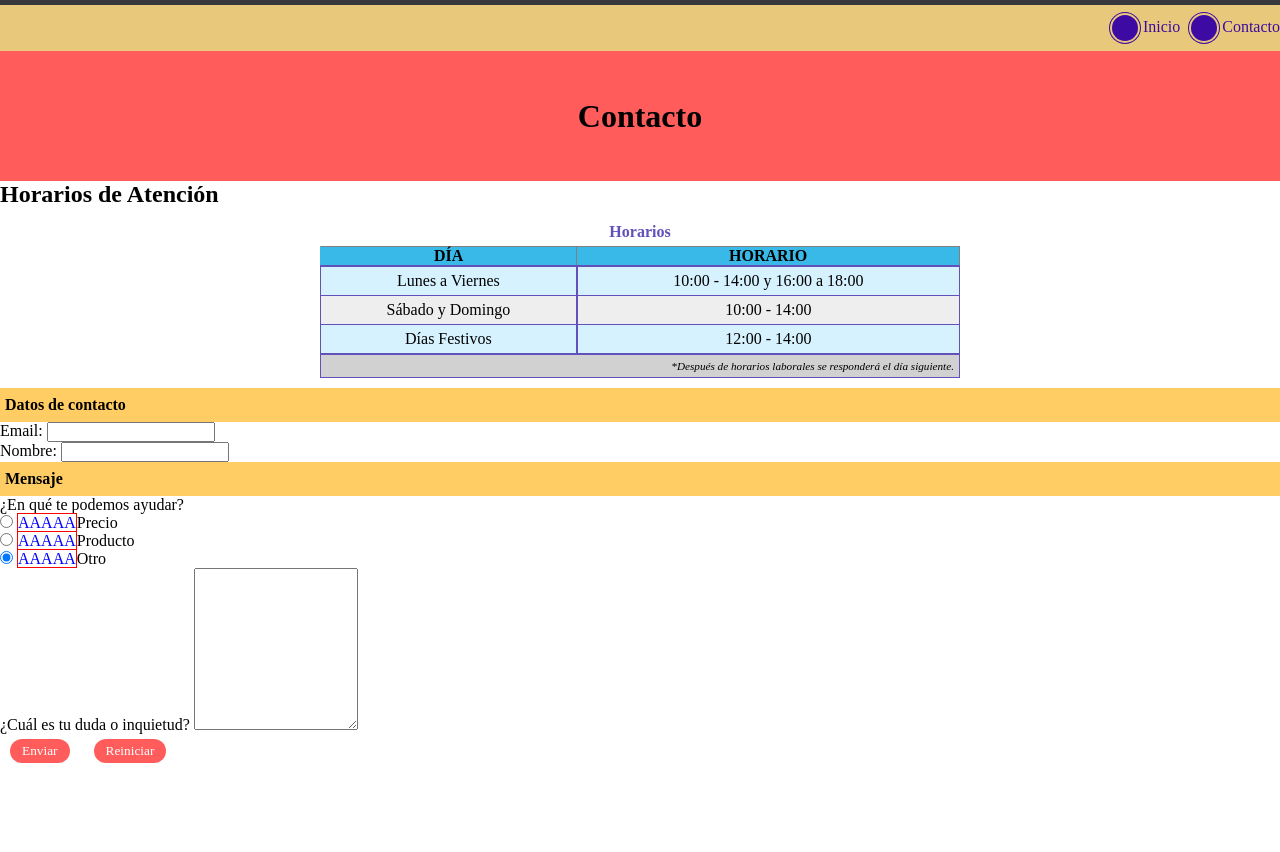
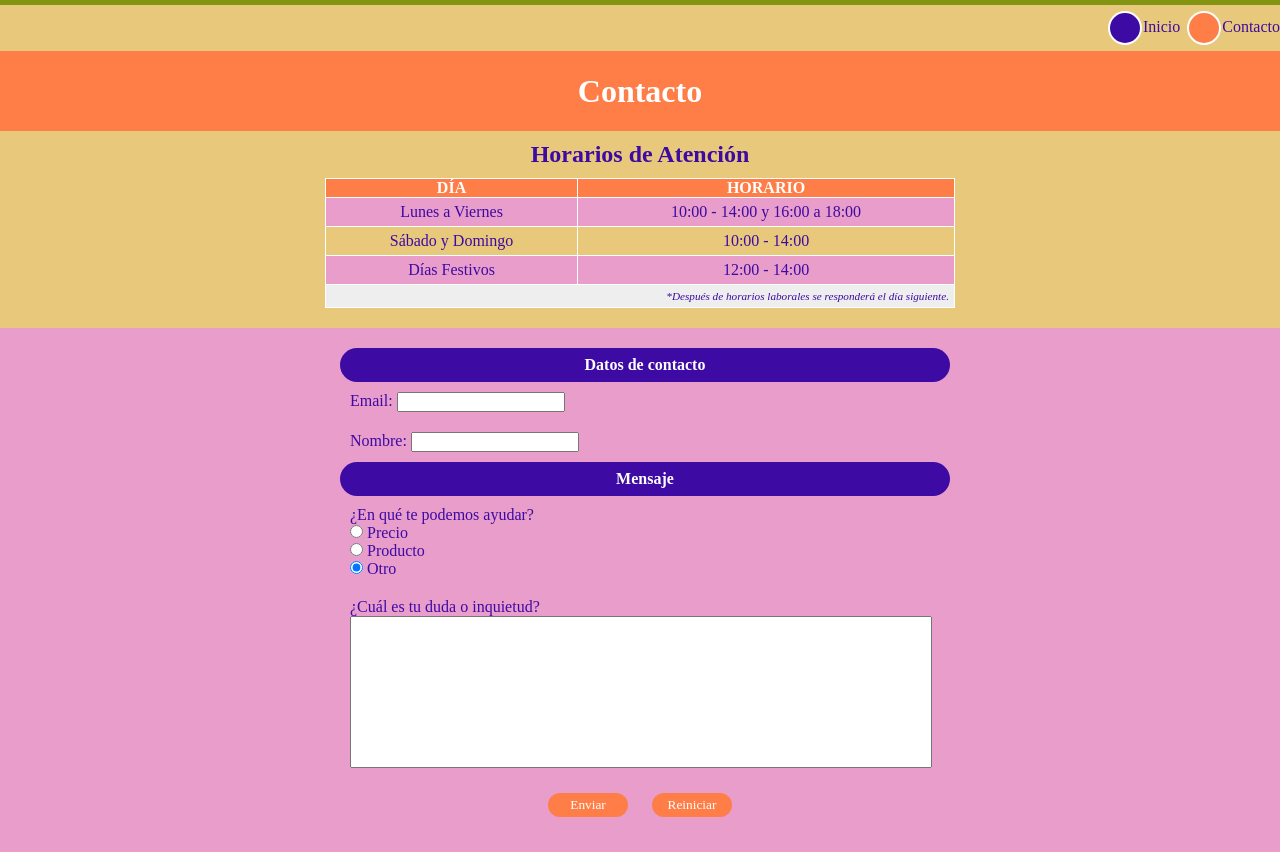
Before and after one commit to danurizp/lagels, a PHP site: page /contacto.html in a window 1280 px wide. Before the commit the page ends 763 px from the top, so only its background shows below. Run offline with PHP 8.4, Linux system fonts and the light colour scheme.

Commit message:
entrega estilo
Entrega de estilo inicial

```diff
--- a/contacto.html
+++ b/contacto.html
@@ -12,7 +12,7 @@
 	</head>
 
 	<body>
-
+		<div id="pagina">
             <ul class="menu">
                 <li>
                     <a class="nav-inicio" href="index.html">Inicio</a>
@@ -24,10 +24,10 @@
 
             <h1>Contacto</h1>
 
+            <div class="horarios">
                 <h2>Horarios de Atención</h2>
 
                 <table border="1">
-                <caption>Horarios</caption>
 
                     <thead>
                         <tr>
@@ -57,7 +57,10 @@
                         </tr>
                     </tbody>
                 </table>
-
+            </div>
+            <!-- /horarios -->
+            <div id="principal">
+                <div class="formulario">
                     <form action="#" method="get" enctype="multipart/form-data">
 
                         <fieldset>
@@ -100,17 +103,22 @@
                                 <label for="mensaje">
                                     &iquest;Cu&aacute;l es tu duda o inquietud?
                                 </label>
-                        <textarea id="mensaje" name="mensaje" rows="10" cols="20"></textarea>
+                                <textarea id="mensaje" name="mensaje"></textarea>
                             </p>
 
                         </fieldset>
 
-                <p>
+                        <p class="botones">
                             <input class= "btn" type="submit" value="Enviar" />
                             <input class= "btn" type="reset" value="Reiniciar" />
                         </p>
                     </form>
-
+                </div>
+                <!-- /formulario -->
+            </div>
+            <!-- /principal -->
+		</div>
+        <!-- /pagina -->
 	</body>
 
 </html>
--- a/css/contacto.css
+++ b/css/contacto.css
@@ -1,8 +1,22 @@
 h1 {
-    background-color: #ff5c5b;
+    background-color: #ff7d46;
+    color: #fff;
+}
+
+h2 {
+    text-align: center;
+}
+
+p {
+    padding: 10px;
 }
 
 #principal {
+    color: #3d0aa3;
+    background-color: #e89dca;
+}
+
+.formulario {
     width: 90%;
     max-width: 600px;
     min-width: 300px;
@@ -11,56 +25,56 @@ h1 {
     padding: 20px 0px;
 }
 
+.horarios {
+    background-color: #e8c97b;
+    padding: 10px;
+    color: #3d0aa3;
+}
+
 fieldset {
     border: none;
 }
 
 legend {
-    background-color: #ffcd64;
+    background-color: #3d0aa3;
     padding: 8px 5px;
-
     margin-top: 15px;
     font-weight: bold;
+    width: 100%;
+    color: white;
+    text-align: center;
+    border-radius: 20px;
+}
 
-    width: 100%;
+.botones {
+    text-align: center;
 }
 
 .btn {
     border: none;
     background: none;
     cursor: pointer;
-    background-color: #ff5c5b;
-    color: white;
+    background-color: #ff7d46;
+    color: #fff;
     padding: 4px 12px;
     text-align: center;
     border-radius: 20px;
     margin: 5px 10px;
-}
-
-input[type="radio"] + label::before {
-    content: "AAAAA";
-    border: solid 1px red;
-    color: blue;
+    width: 80px;
 }
 
 table {
     width: 50%;
     border-collapse: collapse;
-
     margin: 10px auto;
     text-align: center;
 }
 
-caption {
-    padding: 5px;
-    color: #6251bb;
-    font-weight: bold;
-}
-
 thead {
-    border-left: solid 1px #39b9e8;
+    border: solid 1px #fff;
     text-transform: uppercase;
-    background-color: #39b9e8;
+    background-color: #ff7d46;
+    color: #fff;
 }
 
 thead td {
@@ -68,34 +82,24 @@ thead td {
 }
 
 tbody {
-    border: solid 1px #6251bb;
-    border-top: solid 2px #6251bb;
-    border-bottom: solid 2px #6251bb;
+    border: solid 1px #fff;
 }
 
-tbody tr {
-    border-top: solid 1px #6251bb;
+tbody td {
+    border: solid 1px #fff;
 }
 
 tbody tr:nth-child(odd) {
-    background-color: #d6f2fe;
+    background-color: #e89dca;
 }
 
 tbody tr:nth-child(even) {
-    background-color: #eeeeee;
-}
-
-tbody td:first-child {
-    border-right: solid 2px #6251bb;
-}
-
-tbody td[rowspan] {
-    border-left: solid 1px #6251bb;
+    background-color: #e8c97b;
 }
 
 tfoot {
-    background-color: #d1d1d1;
-    border: solid 1px #6251bb;
+    background-color: #eeeeee;
+    border: solid 1px #fff;
     text-align: right;
     font-style: italic;
     font-size: 0.7em;
@@ -104,3 +108,15 @@ tfoot {
 td {
     padding: 5px;
 }
+
+#mensaje {
+    resize: none;
+    width: 100%;
+    height: 150px;
+
+}
+
+label[for="mensaje"] {
+    display: inline-block;
+    float: left;
+}
--- a/css/principal.css
+++ b/css/principal.css
@@ -5,16 +5,12 @@
 }
 
 body {
-    border-top: solid 5px #38373c;
+    border-top: solid 5px #839413;
 }
 
 h1 {
     text-align: center;
-    line-height: 130px;
-}
-
-h3 {
-    color: #6251bb;
+    line-height: 80px;
 }
 
 a {
@@ -25,10 +21,6 @@ a {
 a:hover {
     font-weight: bold;
     font-size: 1.1em;
-}
-
-a[target] {
-    color: #fcde46;
 }
 
 ul {
@@ -51,7 +43,6 @@ ul {
 
 .menu {
     background-color: #e8c97b;
-
     text-align: right;
     padding: 8px 0px;
 }
@@ -64,36 +55,22 @@ ul {
 .menu a {
     color: #3d0aa3;
     display: inline-block;
-
-/*    border: solid 5px red;*/
 }
 
 .menu a::before {
     content: "";
-/*    border: solid 2px blue;*/
     width: 30px;
     height: 30px;
     display: inline-block;
-
     background-color: #3d0aa3;
     border-radius: 50%;
     vertical-align: middle;
-
     margin-right: 3px;
-
-    box-shadow: inset 0 0 0px 2px #e8c97b, 0 0 0px 1px #3d0aa3;
+    box-shadow: 0 0 0px 2px #fff;
 }
 
-a.nav-resenas::before {
-    background-color: #8071d0;
-}
-
-a.nav-presentaciones::before {
-    background-color: #fbb134;
-}
-
-a.nav-registro::before {
-    background-color: #ff5c5b;
+a.nav-contacto::before {
+    background-color: #ff7d46;
 }
 
 #pie::after {
@@ -106,17 +83,12 @@ a.nav-registro::before {
     display: inline-block;
     width: 67px;
     height: 66px;
-
     text-indent: -200px;
     overflow: hidden;
 }
 
 .social.facebook {
     background-image: url('../img/ico_fb.png');
-}
-
-.social.youtube {
-    background-image: url('../img/ico_yt.png');
 }
 
 .social.twitter {
```
Also changed, not shown: css/inicio.css (+0 -36 lines). Lines whose indentation alone changed are shown as unchanged.
